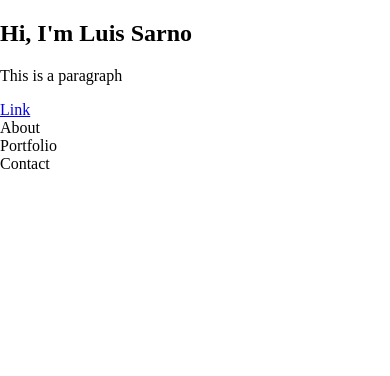
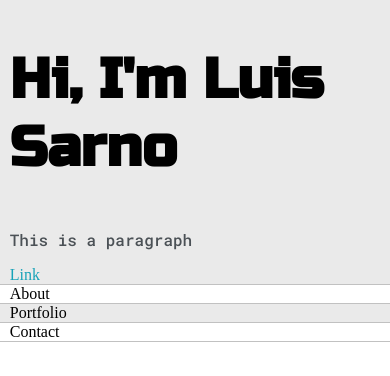
Before and after one commit to LuiSarno/Portfolio-Project-, a plain HTML site: page index.html in a window 390 px wide. Drawn offline with Linux system fonts and the light colour scheme.

Commit message:
Added styling to the first section of the website. Made website responsive using media queries. Created variables containg colors to use in my css.

```diff
--- a/CSS/styles.css
+++ b/CSS/styles.css
@@ -1,6 +1,6 @@
-root{
+:root{
     --mainColor:#eaeaea;
-    --secondaryColor:grey;
+    --secondaryColor:#fff;
 
     --borderColor:#c1c1c1;
 
@@ -15,19 +15,53 @@ html, body {
 
 h1,h2,h3,h4,h5,h5{
 color:var(--mainText);
+font-family: 'Russo One', sans-serif;
 
 }
 
+a{
+    text-decoration: none;
+    color:#17a2b8;
+}
+
+ul{
+    list-style: none;
+
+
+}
+
+h1 {font-size: 56px;}
+h2 {font-size: 36px;}
+h3 {font-size: 26px;}
+h4 {font-size: 24px;}
+h5 {font-size: 20px;}
+h6 {font-size: 16px;}
+
+
 p, li, span, label, input, textarea{
-color:var(--secondaryText)
+color:var(--secondaryText);
+font-family: 'Roboto Mono', monospace;
 }
 
 .s1{
     background-color: var(--mainColor);
-    border-color: var(--borderColor);
+    border-bottom:1px solid var(--borderColor);
+    overflow:auto;
 }
 
 .s2{
     background-color: var(--secondaryColor);
-    border-color: var(--borderColor);
+    border-bottom:1px solid var(--borderColor);
+    overflow:auto;
 }
+
+.main-container{
+    width: 1200px;
+    margin: 0 auto;
+}
+
+@media screen and (max-width: 1200px){
+    .main-container{
+        width: 95%;
+    }
+}
--- a/index.html
+++ b/index.html
@@ -4,6 +4,8 @@
     <meta charset="UTF-8">
     <meta http-equiv="X-UA-Compatible" content="IE=edge">
     <meta name="viewport" content="width=device-width, initial-scale=1.0">
+    <link href="https://fonts.googleapis.com/css2?family=Roboto+Mono:wght@500&display=swap" rel="stylesheet">
+    <link href="https://fonts.googleapis.com/css2?family=Russo+One&display=swap" rel="stylesheet">
     <link rel="stylesheet" type="text/css" href="CSS/styles.css">
     <title>Luis's Website</title>
 </head>
```
